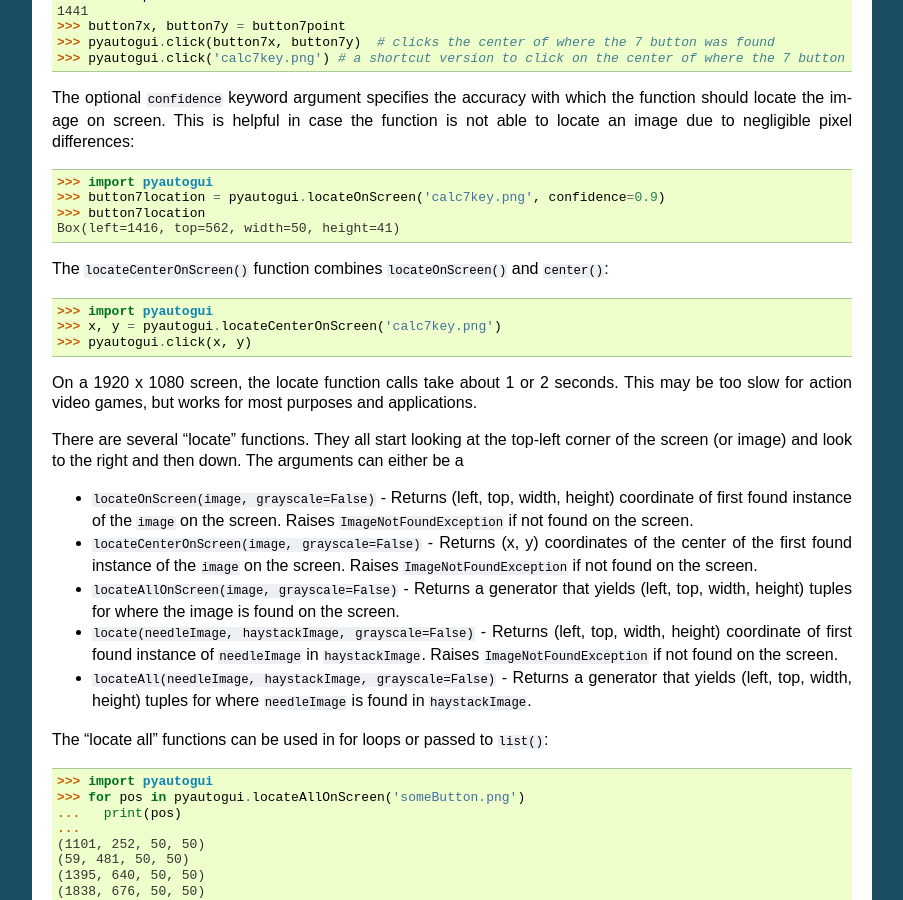
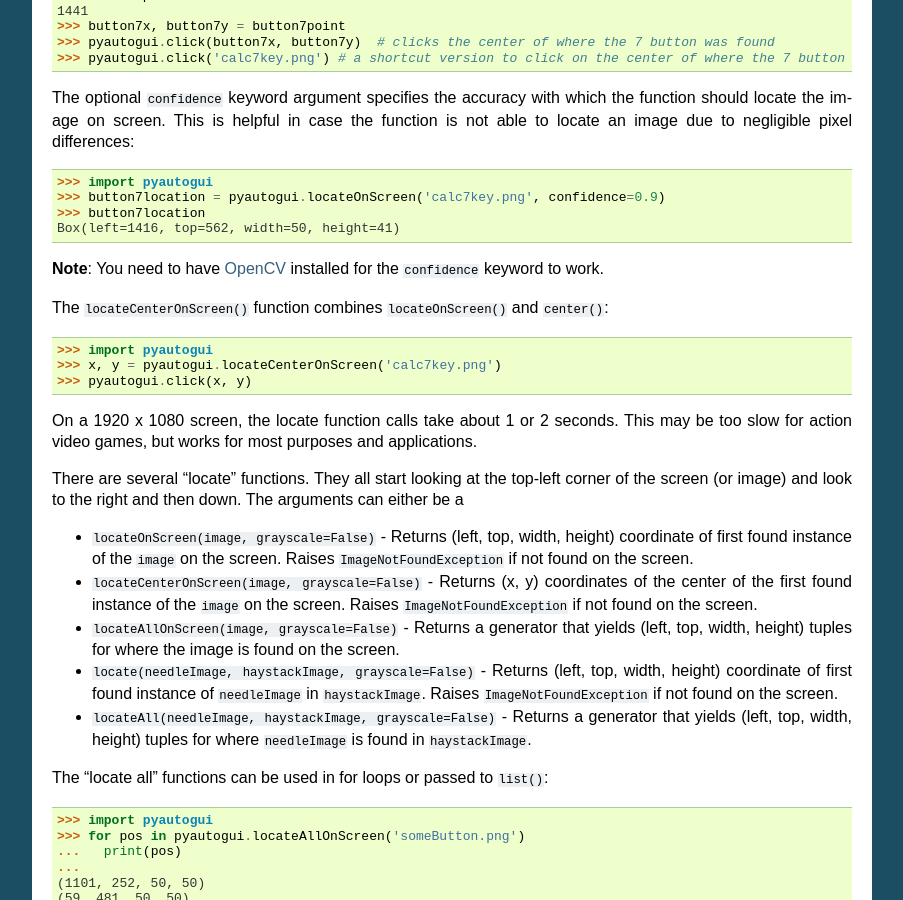
Before and after one commit to asweigart/pyautogui, a Sphinx documentation site: the page built from docs/screenshot.rst, in a window 1280 px wide and 900 px high, scrolled down 1845 px. Shown: the whole window, without its empty margins (198-1101 px from the left). Built offline with Sphinx 7.4.7, drawn with Linux system fonts in a browser that asks for light colours.

Commit message:
Update screenshot wiki for locateOnScreen

```diff
--- a/docs/screenshot.rst
+++ b/docs/screenshot.rst
@@ -73,6 +73,8 @@
     >>> button7location = pyautogui.locateOnScreen('calc7key.png', confidence=0.9)
     >>> button7location
     Box(left=1416, top=562, width=50, height=41)
+
+**Note**: You need to have `OpenCV <https://pypi.org/project/opencv-python/>`_ installed for the `confidence` keyword to work.
 
 The `locateCenterOnScreen()` function combines `locateOnScreen()` and `center()`:
 
```
